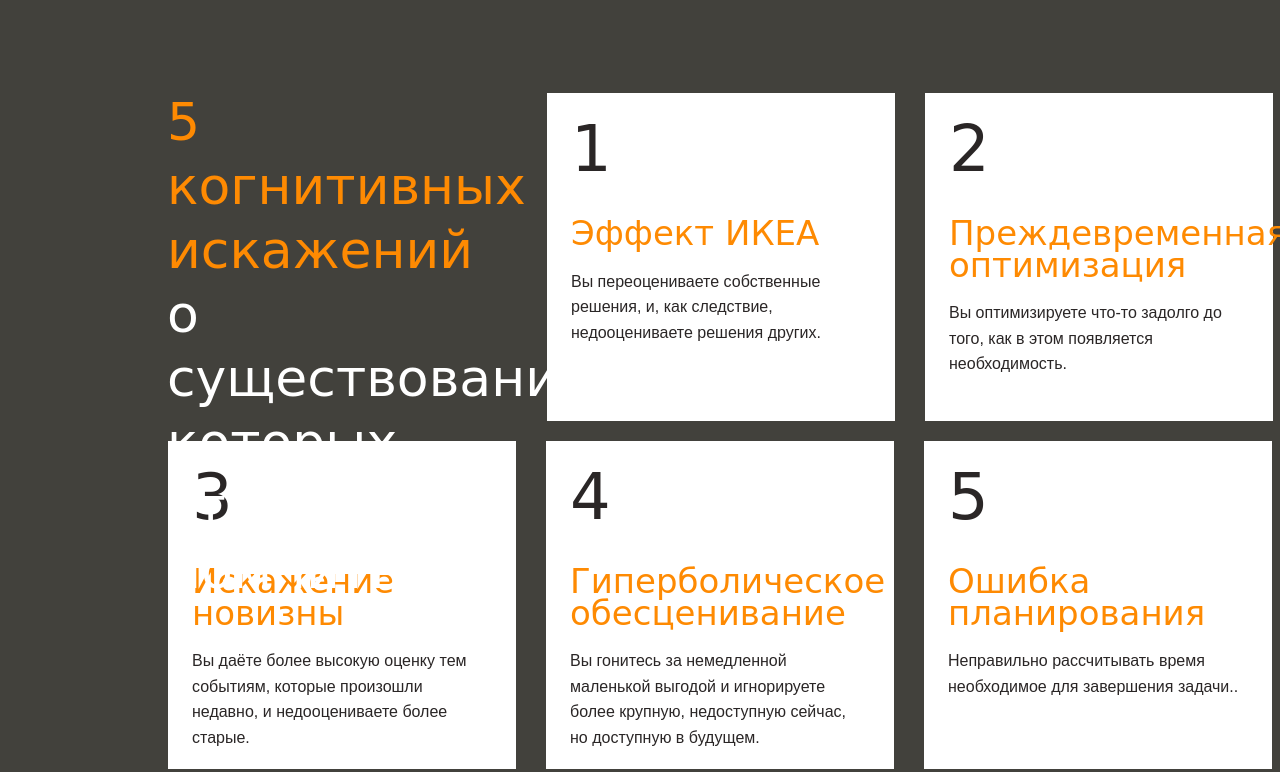
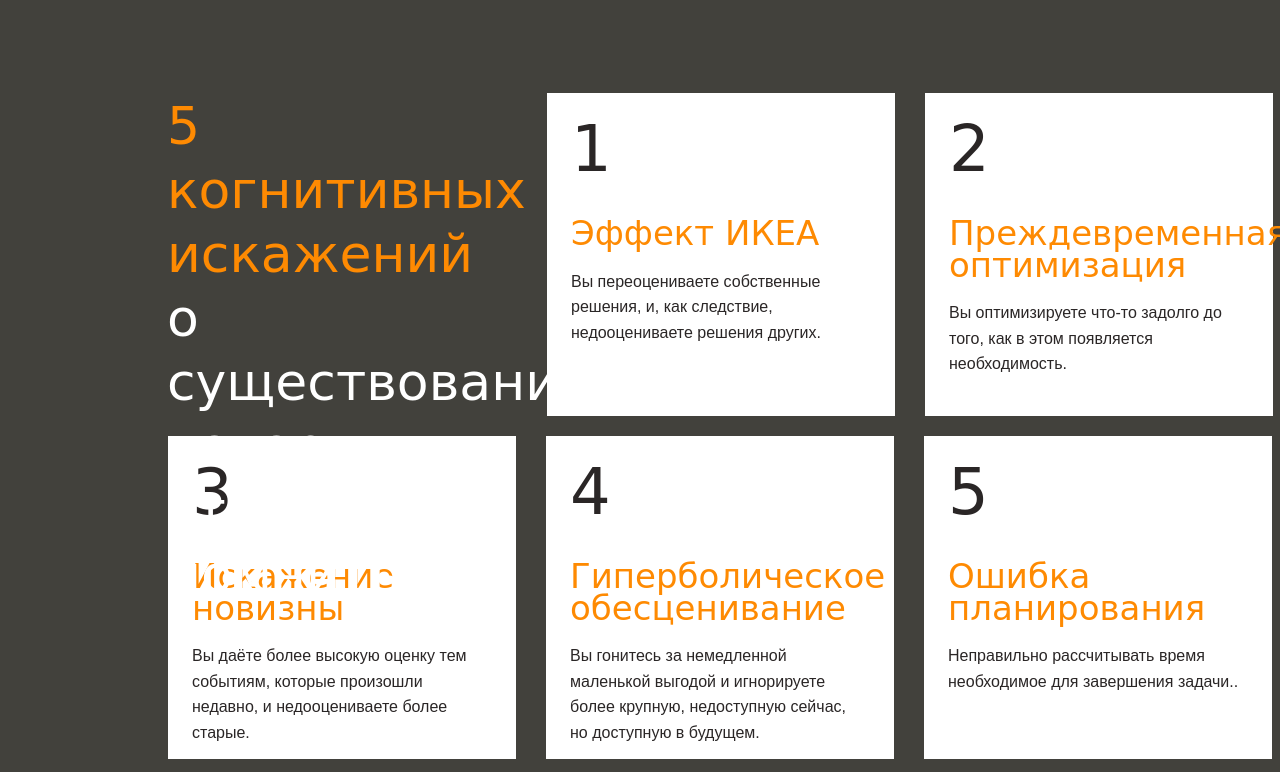
Before and after one commit to bombom70/layout-designer-project-lvl1, a website: page src/index.html in a window 1280 px wide. Shown: the part 1835-2607 px from the top of the page. Drawn offline with Linux system fonts and the light colour scheme; a web font is replaced by a local one.

Commit message:
replave nav style

```diff
--- a/src/index.html
+++ b/src/index.html
@@ -36,7 +36,7 @@
                 <iframe class="video" width="919" height="569" src="https://www.youtube.com/embed/jie9AizBqss" frameborder="0" allowfullscreen></iframe>
             </div>
         </section>
-        <section id="effects" class="bg-dark">
+        <section id="effects" class="bg-dark h-1000px">
            <div id="navigation" class="nav-container">
                 <nav class="flex j-content-between wrap a-items p-20px">
                     <div class="nav-item-header">
--- a/src/styles/style.css
+++ b/src/styles/style.css
@@ -302,7 +302,7 @@ header {
 
 .nav-item {
   width: 300px;
-  height: 280px;
+  height: 275px;
 
   margin: 10px 15px;
   padding: 24px;
@@ -320,6 +320,10 @@ header {
   margin-bottom: 40px;
 }
 
+.h-1000px {
+  height: 1000px;
+}
+
 .nav-item-header p {
   margin: 0;
 
@@ -332,7 +336,7 @@ header {
 
 .nav-item-header {
   position: relative;
-  top: -17px;
+  top: -11px;
 
   width: 350px;
   height: 300px;
```
